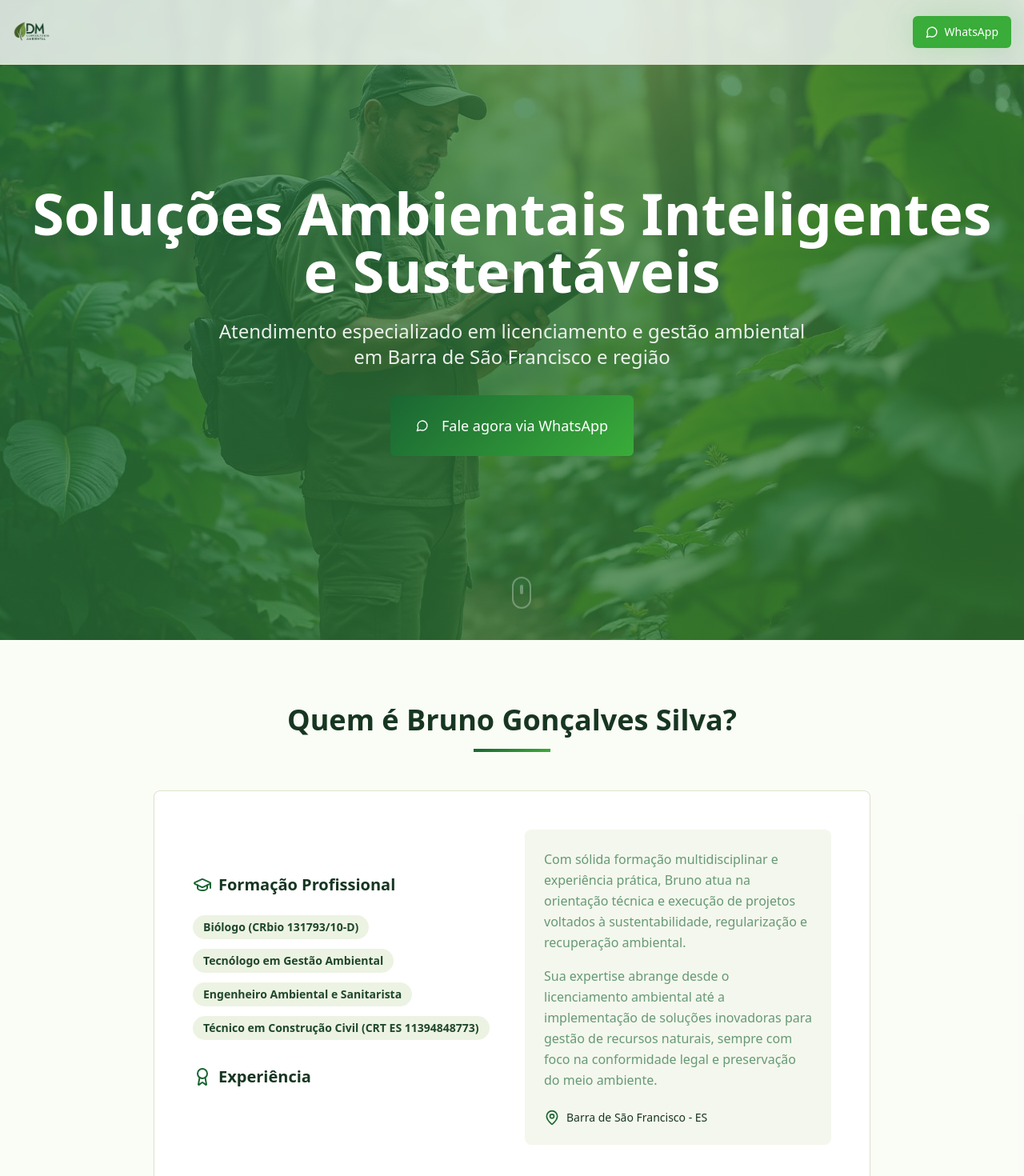
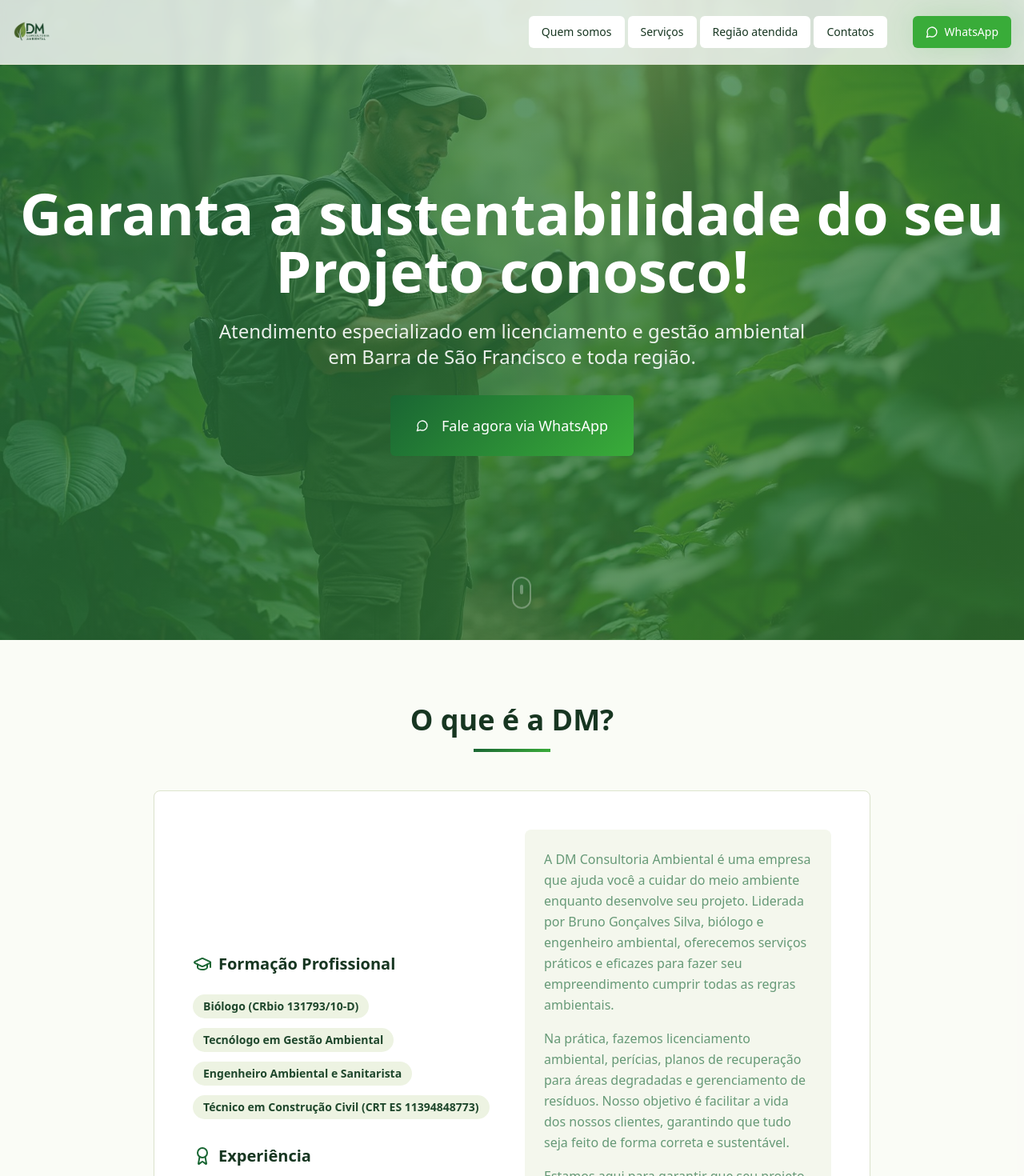
Before and after one commit to dmconsultoriaambiental53/bruno-eco-connect, a React (Vite) app: page / in a window 1280 px wide. Shown: the top 1470 px of the page at 80% size. Built offline with nearby package versions, Linux system fonts and the light colour scheme.

Commit message:
Refactor landing page content
Update hero section title and description.
Update about section title and content.
Update services section title.
Add navigation menu to header.

```diff
--- a/src/components/About.tsx
+++ b/src/components/About.tsx
@@ -11,12 +11,12 @@ const About = () => {
   ];
 
   return (
-    <section className="py-20 bg-secondary/30">
+    <section id="about" className="py-20 bg-secondary/30">
       <div className="container mx-auto px-4">
         <div className="max-w-4xl mx-auto">
           <div className="text-center mb-12">
             <h2 className="text-3xl md:text-4xl font-bold mb-4">
-              Quem é Bruno Gonçalves Silva?
+              O que é a DM?
             </h2>
             <div className="w-24 h-1 bg-nature-gradient mx-auto mb-8"></div>
           </div>
@@ -50,15 +50,15 @@ const About = () => {
 
                 <div className="bg-muted rounded-lg p-6">
                   <p className="text-muted-foreground leading-relaxed">
-                    Com sólida formação multidisciplinar e experiência prática, Bruno atua na
-                    orientação técnica e execução de projetos voltados à sustentabilidade,
-                    regularização e recuperação ambiental.
+                    A DM Consultoria Ambiental é uma empresa que ajuda você a cuidar do meio ambiente enquanto desenvolve seu projeto. Liderada por Bruno Gonçalves Silva, biólogo e engenheiro ambiental, oferecemos serviços práticos e eficazes para fazer seu empreendimento cumprir todas as regras ambientais.
                   </p>
 
                   <p className="text-muted-foreground leading-relaxed mt-4">
-                    Sua expertise abrange desde o licenciamento ambiental até a implementação
-                    de soluções inovadoras para gestão de recursos naturais, sempre com foco
-                    na conformidade legal e preservação do meio ambiente.
+                    Na prática, fazemos licenciamento ambiental, perícias, planos de recuperação para áreas degradadas e gerenciamento de resíduos. Nosso objetivo é facilitar a vida dos nossos clientes, garantindo que tudo seja feito de forma correta e sustentável.
+                  </p>
+
+                  <p className="text-muted-foreground leading-relaxed mt-4">
+                    Estamos aqui para garantir que seu projeto impacte positivamente o meio ambiente e para ajudar você a crescer de forma verde e responsável.
                   </p>
 
                   <div className="flex items-center gap-2 mt-6">
--- a/src/components/Contact.tsx
+++ b/src/components/Contact.tsx
@@ -48,7 +48,7 @@ const Contact = () => {
   };
 
   return (
-    <section className="py-20 bg-secondary/30">
+    <section id="contact" className="py-20 bg-secondary/30">
       <div className="container mx-auto px-4">
         <div className="max-w-4xl mx-auto">
           <div className="text-center mb-16">
--- a/src/components/Header.tsx
+++ b/src/components/Header.tsx
@@ -1,5 +1,14 @@
 import { Button } from "@/components/ui/button";
 import { MessageCircle } from "lucide-react";
+import {
+  NavigationMenu,
+  NavigationMenuContent,
+  NavigationMenuItem,
+  NavigationMenuLink,
+  NavigationMenuList,
+  NavigationMenuTrigger,
+  navigationMenuTriggerStyle,
+} from "@/components/ui/navigation-menu";
 
 const Header = () => {
   const whatsappNumber = "5527999999999"; // Replace with actual number
@@ -8,6 +17,13 @@ const Header = () => {
   const handleWhatsAppClick = () => {
     const url = `https://wa.me/${whatsappNumber}?text=${encodeURIComponent(whatsappMessage)}`;
     window.open(url, '_blank');
+  };
+
+  const scrollToSection = (id: string) => {
+    const element = document.getElementById(id);
+    if (element) {
+      element.scrollIntoView({ behavior: 'smooth' });
+    }
   };
 
   return (
@@ -21,6 +37,44 @@ const Header = () => {
           />
         </div>
 
+        <div className="hidden md:flex items-center gap-8">
+          <NavigationMenu>
+            <NavigationMenuList>
+              <NavigationMenuItem>
+                <NavigationMenuLink
+                  className={navigationMenuTriggerStyle()}
+                  onClick={() => scrollToSection('about')}
+                >
+                  Quem somos
+                </NavigationMenuLink>
+              </NavigationMenuItem>
+              <NavigationMenuItem>
+                <NavigationMenuLink
+                  className={navigationMenuTriggerStyle()}
+                  onClick={() => scrollToSection('services')}
+                >
+                  Serviços
+                </NavigationMenuLink>
+              </NavigationMenuItem>
+              <NavigationMenuItem>
+                <NavigationMenuLink
+                  className={navigationMenuTriggerStyle()}
+                  onClick={() => scrollToSection('region')}
+                >
+                  Região atendida
+                </NavigationMenuLink>
+              </NavigationMenuItem>
+              <NavigationMenuItem>
+                <NavigationMenuLink
+                  className={navigationMenuTriggerStyle()}
+                  onClick={() => scrollToSection('contact')}
+                >
+                  Contatos
+                </NavigationMenuLink>
+              </NavigationMenuItem>
+            </NavigationMenuList>
+          </NavigationMenu>
+
           <Button
             variant="whatsapp"
             onClick={handleWhatsAppClick}
@@ -30,6 +84,18 @@ const Header = () => {
             WhatsApp
           </Button>
         </div>
+
+        <div className="md:hidden">
+          <Button
+            variant="whatsapp"
+            onClick={handleWhatsAppClick}
+            className="flex items-center gap-2"
+          >
+            <MessageCircle className="h-4 w-4" />
+            WhatsApp
+          </Button>
+        </div>
+      </div>
     </header>
   );
 };
--- a/src/components/Hero.tsx
+++ b/src/components/Hero.tsx
@@ -24,11 +24,11 @@ const Hero = () => {
       {/* Content */}
       <div className="relative z-10 container mx-auto px-4 text-center text-white">
         <h1 className="text-4xl md:text-6xl lg:text-7xl font-bold mb-6 leading-tight">
-          Soluções Ambientais Inteligentes e Sustentáveis
+          Garanta a sustentabilidade do seu Projeto conosco!
         </h1>
 
         <p className="text-lg md:text-xl lg:text-2xl mb-8 max-w-3xl mx-auto leading-relaxed opacity-90">
-          Atendimento especializado em licenciamento e gestão ambiental em Barra de São Francisco e região
+          Atendimento especializado em licenciamento e gestão ambiental em Barra de São Francisco e toda região.
         </p>
 
         <Button
--- a/src/components/Region.tsx
+++ b/src/components/Region.tsx
@@ -3,7 +3,7 @@ import { MapPin, Clock, Target, Phone } from "lucide-react";
 
 const Region = () => {
   return (
-    <section className="py-20 bg-background">
+    <section id="region" className="py-20 bg-background">
       <div className="container mx-auto px-4">
         <div className="max-w-4xl mx-auto">
           <div className="text-center mb-16">
--- a/src/components/Services.tsx
+++ b/src/components/Services.tsx
@@ -61,11 +61,11 @@ const Services = () => {
   ];
 
   return (
-    <section className="py-20 bg-background">
+    <section id="services" className="py-20 bg-background">
       <div className="container mx-auto px-4">
         <div className="text-center mb-16">
           <h2 className="text-3xl md:text-4xl font-bold mb-4">
-            Serviços de Consultoria Ambiental
+            Nossos serviços
           </h2>
           <div className="w-24 h-1 bg-nature-gradient mx-auto mb-6"></div>
           <p className="text-lg text-muted-foreground max-w-2xl mx-auto">
```
Lines whose indentation alone changed are shown as unchanged.
